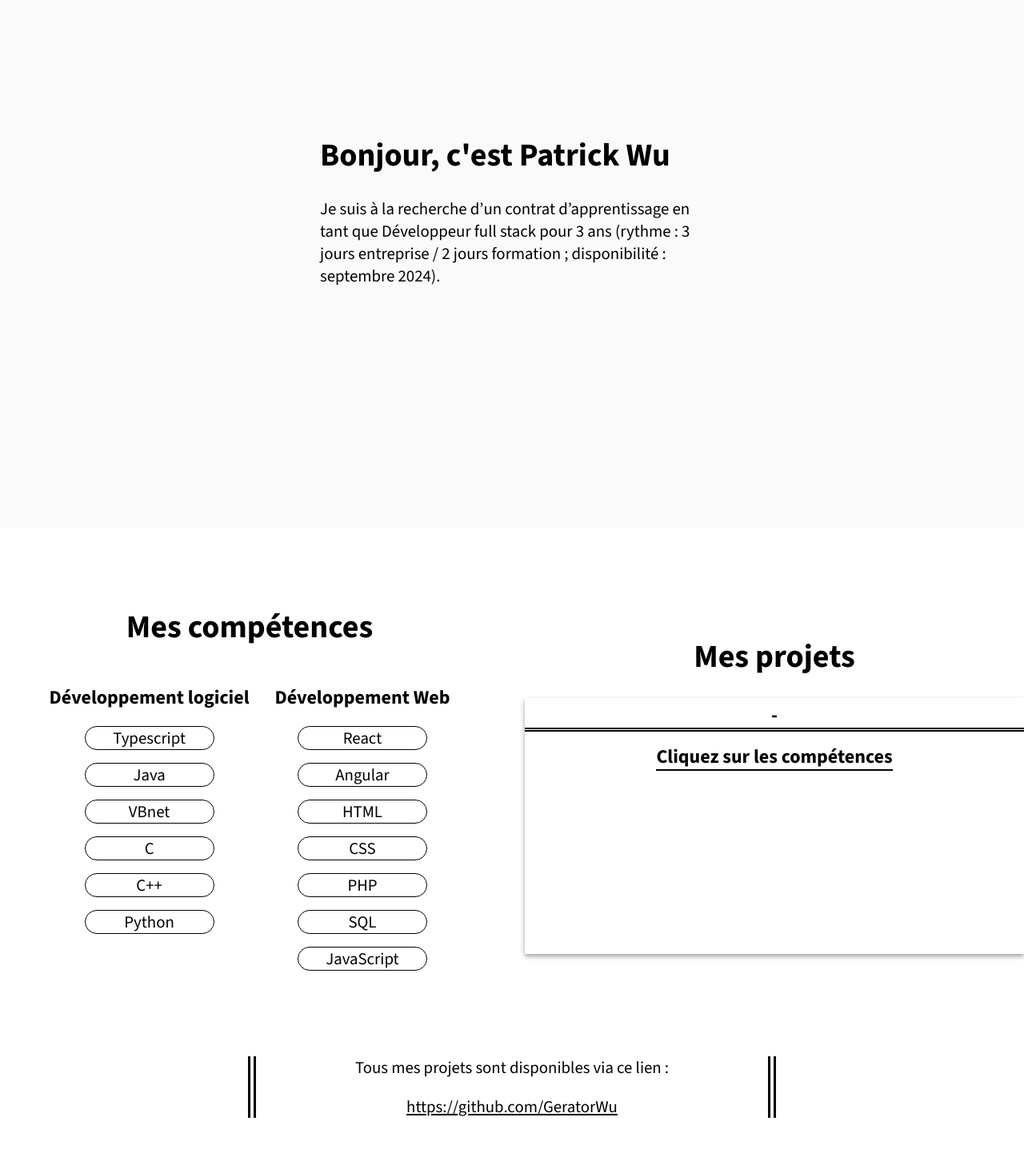
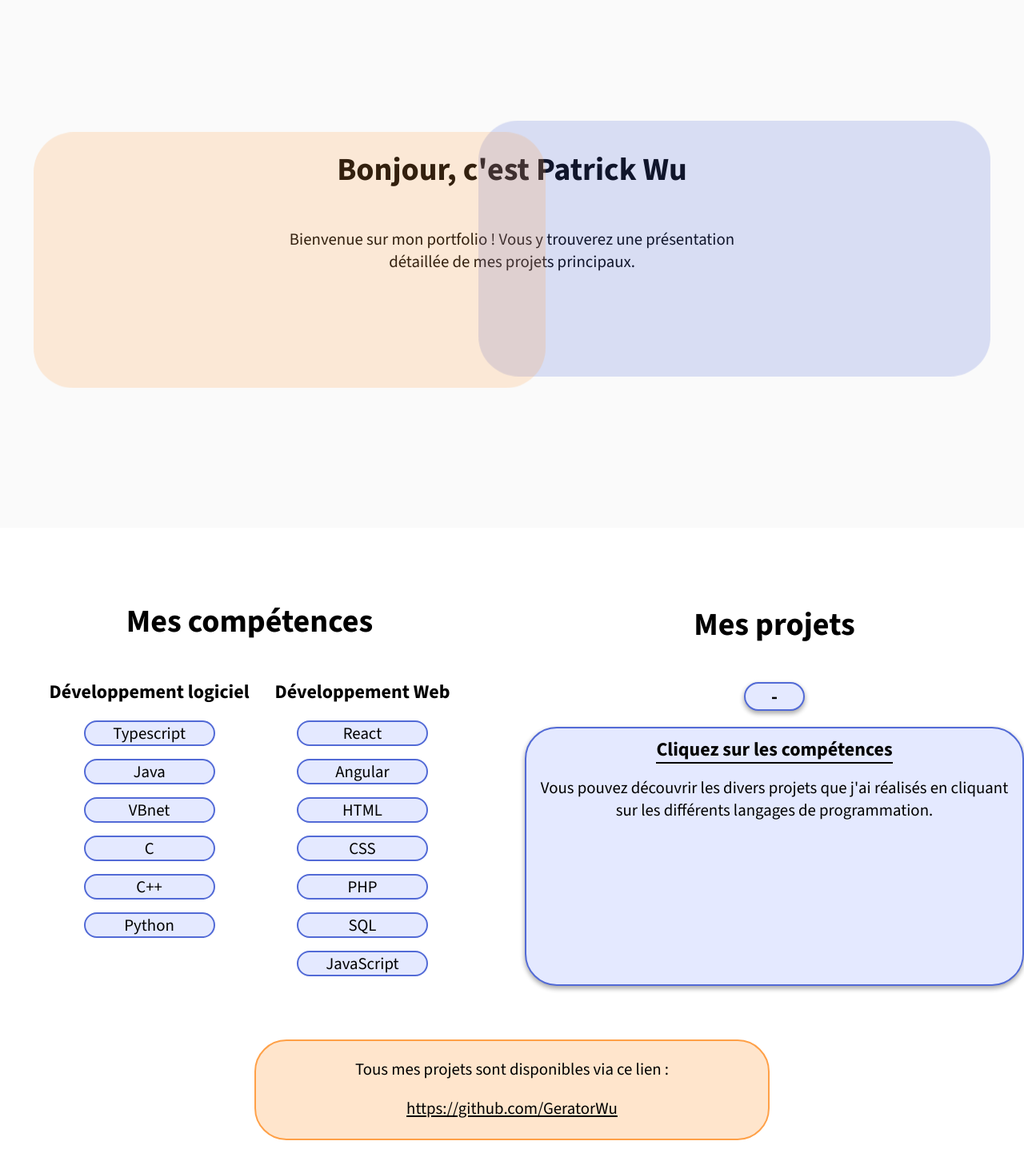
Before and after one commit to GeratorWu/EPortFolio, a React (Create React App) app: page / in a window 1280 px wide. Shown: the part 140-1607 px from the top of the page at 80% size. Built offline with nearby package versions, Linux system fonts and the light colour scheme.

Commit message:
nouveau style site

```diff
--- a/src/components/Accueil.js
+++ b/src/components/Accueil.js
@@ -5,8 +5,11 @@ function Accueil(){
     return(
         <div className='accueilbloc'>
             <div className='accueilgauche'>
+                <div class="bubble1"></div>
+                <div class="bubble2"></div>
                 <h1>Bonjour, c'est Patrick Wu</h1>
-                <p>Je suis à la recherche d’un contrat d’apprentissage en tant que Développeur full stack pour 3 ans (rythme : 3 jours entreprise / 2 jours formation ; disponibilité : septembre 2024).</p>
+                <p>Bienvenue sur mon portfolio ! Vous y trouverez une présentation détaillée de mes projets principaux.</p>
+
             </div>
         </div>
     )
--- a/src/components/Competence.js
+++ b/src/components/Competence.js
@@ -4,7 +4,7 @@ import { useState } from 'react'
 
 function Competence() {
     const [titre, setTitre] = useState("Cliquez sur les compétences")
-    const [description, setDescription] = useState("")
+    const [description, setDescription] = useState("Vous pouvez découvrir les divers projets que j'ai réalisés en cliquant sur les différents langages de programmation.")
     const [langage, setLangage] = useState(" - ")
 
 
@@ -14,6 +14,10 @@ function Competence() {
         setDescription(projetCible.description);
         setLangage(projetCible.langage);
     }
+
+    const createMarkup = (html) => {
+        return { __html: html };
+    };
 
     return (
         <div className='competencebloc'>
@@ -28,7 +32,7 @@ function Competence() {
                             <p onClick={() => afficheProjet(2)}>VBnet</p>
                             <p onClick={() => afficheProjet(3)}>C</p>
                             <p onClick={() => afficheProjet(4)}>C++</p>
-                            <p onClick={() => afficheProjet(99)}>Python</p>
+                            <p onClick={() => afficheProjet(10)}>Python</p>
                         </div>
                         <div><h2>Développement Web</h2>
                             <p onClick={() => afficheProjet(6)}>React</p>
@@ -43,10 +47,11 @@ function Competence() {
                 </div>
                 <div className='competencedroite'>
                     <h1>Mes projets</h1>
+                    <h2 className='competencelangage'>{langage}</h2>
                     <div className='competenceprojet'>
-                        <h2 className='competencelangage'>{langage}</h2>
+
                         <h2 className='competencetitre'>{titre}</h2>
-                        <p>{description}</p>
+                        <p dangerouslySetInnerHTML={createMarkup(description)} />
                     </div>
                 </div>
             </div>
--- a/src/datas/listeProjet.js
+++ b/src/datas/listeProjet.js
@@ -28,7 +28,7 @@ export const listeProjet = [
         id: 5,
         nom: 'Stage',
         langage: 'Angular',
-        description: "Pendant mon stage de 2ème année, j'ai créé un site web en Angular pour mettre en avant les prestations d'une entreprise. Voici l'adresse IP pour y accéder : http://185.209.229.9/"
+        description: "Pendant mon stage de 2ème année, j'ai créé un site web en Angular pour mettre en avant les prestations d'une entreprise. Voici le site : <a href='https://sopasconsulting.com/' target='_blank'>SopasConsulting</a>"
     },
     {
         id: 6,
@@ -40,7 +40,7 @@ export const listeProjet = [
         id: 7,
         nom: 'Site web',
         langage: 'HTML - CSS - JS',
-        description: "Je l'ai utilisé dans tous mes projets Web."
+        description: "Je l'ai utilisé dans tous mes projets Web. Principalement sur ce site que j'ai réalisé : <a href='https://sopasconsulting.com/' target='_blank'>SopasConsulting</a>"
     },
     {
         id: 8,
@@ -51,8 +51,14 @@ export const listeProjet = [
     {
         id: 9,
         nom: "Logiciel RH",
-        langage: 'Typescript - VueJs',
-        description: "Stage de 3ème année de BUT informatique. Développement d'un logiciel de pilotage RH pour D2BI."
+        langage: 'Typescript - VueJs - SQL Server',
+        description: "Stage de 3ème année de BUT informatique chez D2BI en tant que développeur Fullstack. </br> Développement d'un logiciel de pilotage RH pour D2BI. </br> - Implémentation de nouvelles fonctionnalités </br> - Correction de bug</br> - Réalisation de test"
+    },
+    {
+        id: 10,
+        nom: "Stéganographie",
+        langage: 'Python',
+        description: "Cacher un message dans une image en fonction des bits de chaque pixel de l'image."
     },
     {
         id: 99,
--- a/src/styles/Accueil.css
+++ b/src/styles/Accueil.css
@@ -2,6 +2,7 @@
     display: flex;
     align-items: center;
     justify-content: center;
+    flex-direction: column;
     width: 100%;
     height: 100vh;
     gap: 2em;
@@ -9,7 +10,84 @@
 }
 
 .accueilgauche{
+    max-width: 35em;
+    padding: 1em;
+    text-align: center;
+    display: flex;
     flex-direction: column;
-    max-width: 30em;
-    padding: 1em;
+    align-items: center;
 }
+
+
+.bubble-container {
+    position: relative;
+    display: inline-block;
+    padding: 20px 40px;
+    background-color: #4facfe;
+    color: white;
+    border-radius: 50px;
+    box-shadow: 0 4px 15px rgba(0, 0, 0, 0.2);
+}
+
+.bubble-text {
+    position: relative;
+    z-index: 1;
+    font-size: 1.2em;
+}
+
+.bubble1 {
+    position: absolute;
+    width: 40rem;
+    height: 20rem;
+    background-color: #E4E9FF;
+    background: rgba(82, 106, 214, 0.2);
+    border-radius: 50px;
+    animation: moveAround1 15s infinite;
+    z-index: 0;
+}
+
+.bubble2 {
+    position: absolute;
+    width: 40rem;
+    height: 20rem;
+    background: rgba(255, 160, 71, 0.2);
+    border-radius: 50px;
+    animation: moveAround2 15s infinite;
+    z-index: 0;
+}
+
+@keyframes moveAround1 {
+    0% {
+        transform: translate(0, 0);
+    }
+    25% {
+        transform: translate(150px, -50px);
+    }
+    50% {
+        transform: translate(300px, 0);
+    }
+    75% {
+        transform: translate(150px, 50px);
+    }
+    100% {
+        transform: translate(0, 0);
+    }
+}
+
+@keyframes moveAround2 {
+    0% {
+        transform: translate(0, 0);
+    }
+    25% {
+        transform: translate(-150px, 50px);
+    }
+    50% {
+        transform: translate(-300px, 0);
+    }
+    75% {
+        transform: translate(-150px, -50px);
+    }
+    100% {
+        transform: translate(0, 0);
+    }
+}
--- a/src/styles/Competence.css
+++ b/src/styles/Competence.css
@@ -13,8 +13,11 @@
     max-width: 40rem;
     text-align: center;
     margin: auto;
-    border-left: 10px double black;
-    border-right: 10px double black;
+    background-color: #FFE5CC;
+    border: 2px solid;
+    border-color: #ffa047;
+    padding-bottom: 1.5rem;
+    border-radius: 40px;
 }
 
 .liengithub{
@@ -25,6 +28,9 @@
 .competencegauche, .competencedroite{
     text-align: center;
     width: 50%;
+    display: flex;
+    flex-direction: column;
+    align-items: center;
 }
 
 .competencelogiciel{
@@ -34,29 +40,46 @@
 }
 
 .competencelogiciel p{
-    border: 1px solid black;
+    border: 2px solid;
     text-align: center;
     width: 10rem;
     margin: 1rem auto;
     cursor: pointer;
     border-radius: 2rem;
+    background-color: #E4E9FF;
+    border-color: #526ad6;
 }
 
 .competencelogiciel p:hover{
-    background-color: rgb(218, 218, 218);
+    background-color: #6e82db;
 }
 
 .competenceprojet{
     max-width: 39rem;
     min-height: 20rem;
+    border-radius: 40px;
     display: flex;
     flex-direction: column;
     box-shadow: rgba(0, 0, 0, 0.16) 0px 3px 6px, rgba(0, 0, 0, 0.23) 0px 3px 6px;
+    background-color: #E4E9FF;
+    border: 2px solid;
+    border-color: #526ad6;
+}
+
+.competenceprojet p{
+    margin: 1rem;
 }
 
 .competencelangage{
-    border-bottom: 5px double black;
-    margin: 5px 0px;
+    max-width: 30rem;
+    padding: 0rem 2rem;
+    border-radius: 40px;
+    display: flex;
+    flex-direction: column;
+    box-shadow: rgba(0, 0, 0, 0.16) 0px 3px 6px, rgba(0, 0, 0, 0.23) 0px 3px 6px;
+    background-color: #E4E9FF;
+    border: 2px solid;
+    border-color: #526ad6;
 }
 
 .competencetitre{
--- a/src/styles/TicTacToe.css
+++ b/src/styles/TicTacToe.css
@@ -37,6 +37,13 @@
     margin-bottom: 2em;
     width: 10rem;
     font-size: 1rem;
+    background-color: #E4E9FF;
+    border-color: #526ad6;
+    border-radius: 40px;
+}
+
+.TTTbutton:hover{
+    background-color: #6e82db;
 }
 
 @media screen and (max-width:62rem){
```
